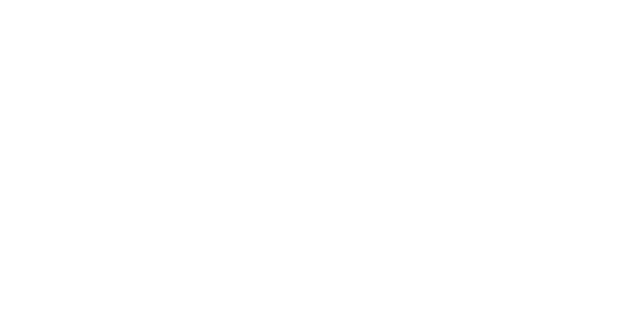
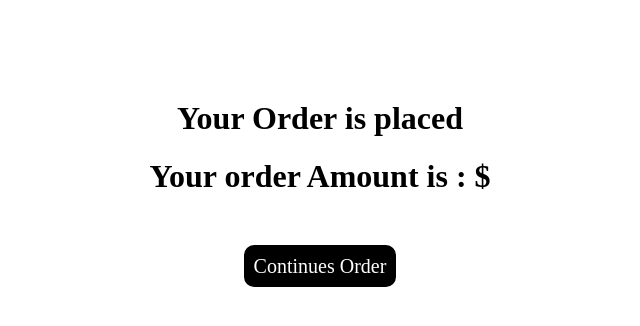
Before and after one commit to KRAN22/react-practice-projects, a React (Create React App) app: page /orderDetails in a window 1280 px wide. Before the commit this address had no page. Shown: the top 326 px of the page, without its empty margins (320-960 px from the left). Built offline with nearby package versions, Linux system fonts and the light colour scheme.

Commit message:
Add order Details

```diff
--- a/src/App.js
+++ b/src/App.js
@@ -12,10 +12,12 @@
 import { LoginFrom } from "./LoginFrom/loginFrom";
 import { Counter } from "./counter/counter";
 import { FoodRecipe } from "./FoodRecipe/FoodRecipe";
+import { OrderDetails } from "./FoodRecipe/OrderDetails";
 
 const Home = () => {
   const navigate = useNavigate();
   const isLoggedIn = window.localStorage.getItem("isLoggedIn");
+  console.log(isLoggedIn);
   if (!(isLoggedIn == "true")) {
     return <Navigate to="/" />;
   }
@@ -65,6 +67,7 @@
           <Route exact path="/movieSearch" element={<MovieSearch />} />
           <Route exact path="/counter" element={<Counter />} />
           <Route exact path="/food" element={<FoodRecipe />} />
+          <Route path="/orderDetails" element={<OrderDetails />} />
           <Route exact path="/home" element={<Home />} />
           <Route exact path="/" element={<LoginFrom />} />
         </Routes>
--- a/src/FoodRecipe/OrderDetails.js
+++ b/src/FoodRecipe/OrderDetails.js
@@ -18,7 +18,7 @@
             padding: "10px",
             textDecoration: "none",
           }}
-          to="/"
+          to="/food"
         >
           Continues Order
         </Link>
```
Also changed, not shown: src/FoodRecipe/FoodRecipeRouter.js (deleted, +0 -16 lines).
